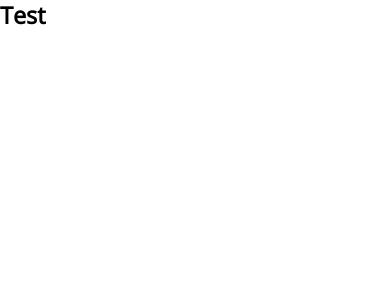
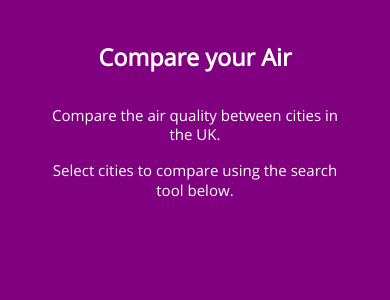
Before and after one commit to pmita/dept-project, a React (Create React App) app: page / in a window 390 px wide. Shown: the top 300 px of the page. Built offline with nearby package versions, Linux system fonts and the light colour scheme.

Commit message:
Headline component added, styled/mobile responsive

```diff
--- a/src/App.js
+++ b/src/App.js
@@ -1,12 +1,18 @@
 import React from 'react';
 //importing our Sass styling
 import './styles/App.scss';
+//importing our components
+import Headline from './components/Headline';
 
 
 function App() {
   return (
     <div className="App">
-      <h1>Test</h1>
+      <Headline
+        title='Compare your Air'
+        textLineOne='Compare the air quality between cities in the UK.'
+        textLineTwo='Select cities to compare using the search tool below.'
+      />
     </div>
   );
 }
--- /dev/null
+++ b/src/components/Headline.js
@@ -0,0 +1,29 @@
+
+import React from 'react';
+
+/*
+    Dump component for re-suable Text/Subtext combination. The main reason
+    for this is for us to easily change the text if needed.
+*/
+
+const Headline = ({
+    title='This is our Title',
+    textLineOne='Enter some text here',
+    textLineTwo='Additional text goes here',
+}) => {
+    return(
+        <div className='headline'>
+            <h1>
+                {title}
+            </h1>
+            <p>
+                {textLineOne}
+            </p>
+            <p>
+                {textLineTwo}
+            </p>
+        </div>
+    );
+}
+
+export default Headline;
--- a/src/styles/App.scss
+++ b/src/styles/App.scss
@@ -10,4 +10,13 @@
 @import "./abstract/variables";
 @import "./base/global";
 
+.App {
+  min-height: 100vh;
+  width: 100%;
+  background: $main-color;
+  color: $secondary-color;
+  @include flex(column, flex-start, center);
+}
+
 //Importing our projects' styling
+@import "./components/headline";
--- a/src/styles/base/_global.scss
+++ b/src/styles/base/_global.scss
@@ -40,7 +40,9 @@ h2 {
 h3 {
   font-size: $h3;
 }
-h4 {
+h4,
+p,
+a {
   font-size: $h4;
 }
 h5 {
--- /dev/null
+++ b/src/styles/components/_headline.scss
@@ -0,0 +1,17 @@
+.headline {
+  text-align: center;
+  h1 {
+    padding: 5rem 0 3rem 0;
+  }
+  p {
+    padding: 1rem 0;
+  }
+}
+
+@media only screen and (max-width: 768px) {
+  .headline {
+    p {
+      padding: 1rem 5rem;
+    }
+  }
+}
```
